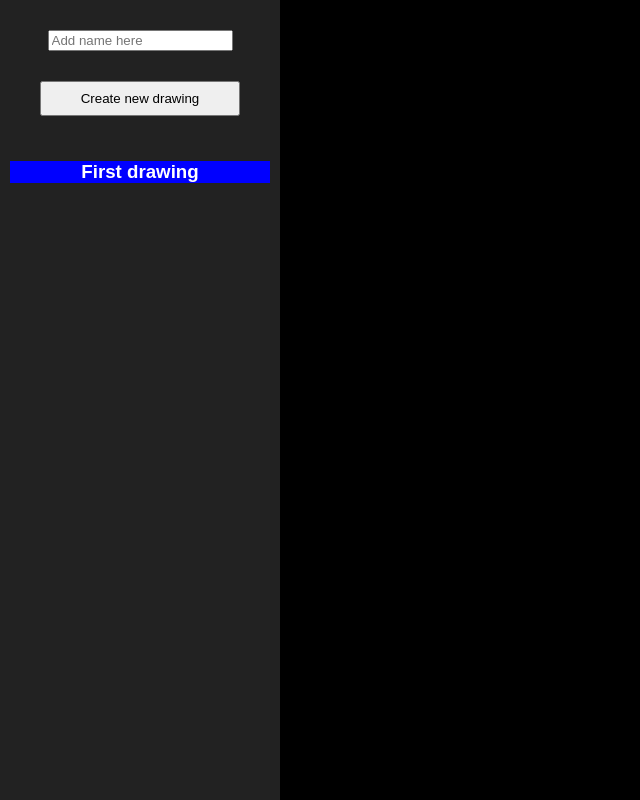
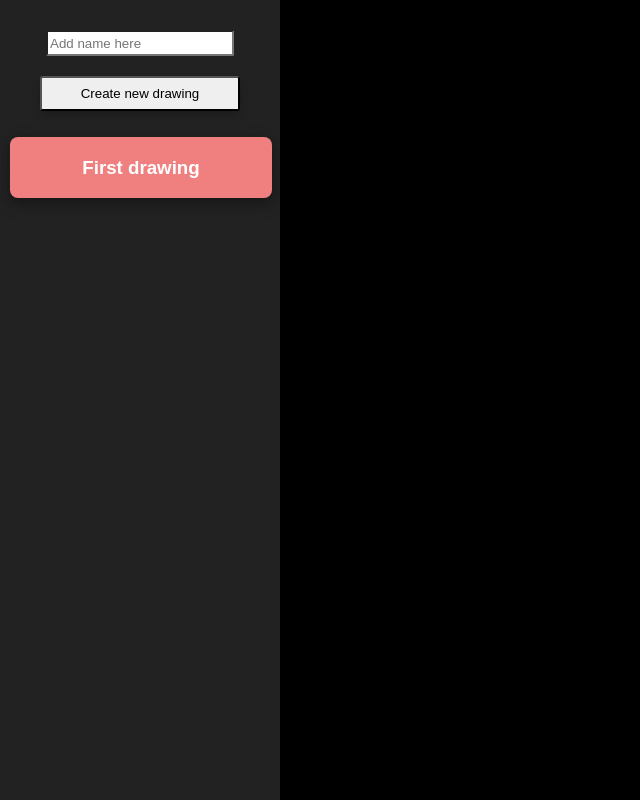
Before and after one commit to bulletaudio/sketchbox, a React (Create React App) app: page / in a window 1280 px wide. Shown: the whole page, without its empty margins (0-640 px from the left). Built offline with nearby package versions, Linux system fonts and the light colour scheme.

Commit message:
complete

```diff
--- a/src/App.js
+++ b/src/App.js
@@ -18,8 +18,6 @@ class App extends Component {
     super(props);
   }
 
-  //Declared outside of state
-  //so as to avoid triggering render everytime it changes
   lineOfCurrentDrawing = []
 
   componentDidMount() {
@@ -41,10 +39,10 @@ class App extends Component {
   createNewDrawing = (nameInput) => {
     const drawingsLength = this.state.drawings.length;
     var name = nameInput
-    if (nameInput === null) {
+
+    if (nameInput === null | nameInput === "") {
       name = `Drawing ${drawingsLength + 1}`;
     }
-    console.log(name);
 
     const drawing = {
       id: drawingsLength,
@@ -54,9 +52,6 @@ class App extends Component {
     this.addDrawingToList(drawing)
 
     const drawings = this.state.drawings
-    // this.setState({
-    //   indexOfCurrentDrawing: drawingsLength
-    // })
   }
 
   addDrawingToList(drawing) {
--- a/src/CSS/sideNav.css
+++ b/src/CSS/sideNav.css
@@ -2,25 +2,25 @@
     display: block;
     margin-left: auto;
     margin-right: auto;
-    margin-top: 30px;
+    margin-top: 20px;
     height: 35px;
     width: 200px;
+    box-shadow: 0 4px 8px 0 rgba(0, 0, 0, 0.2), 0 6px 20px 0 rgba(0, 0, 0, 0);
+    border-radius: 3px;
 }
 
-.Side-Nav {
-    display:flex;
-    height: 100vh;
-    width: 24%;
-    background: '#222222';
-}
 
-.Drawing-Name {
+.Drawing-Text {
     text-align: center;
     color: white;
 }
 
 .Current-Drawing {
-    background-color: blue;
+    background-color: lightcoral;
+    padding: 1px;
+    border-radius: 8px;
+    box-shadow: 0 4px 8px 0 rgba(0, 0, 0, 0.2), 0 6px 20px 0 rgba(0, 0, 0, 0.19);
+    width: 100%;
 }
 
 .Input {
@@ -28,4 +28,18 @@
     margin-left: auto;
     margin-right: auto;
     margin-top: 30px;
+    width: 180px;
+    height: 20px;
+    border-radius: 2px;
 }
+
+.Side-Nav {
+    width: 100%;
+    background-color: #222222;
+}
+
+.Drawings-List {
+    list-style-type: none;
+    padding: 10px;
+    align-content: center;
+}
--- a/src/canvas.js
+++ b/src/canvas.js
@@ -12,8 +12,7 @@ class Canvas extends Component {
 
     //1. Is user painting? 2. Color of paint. 3. Previous position user clicked before painting
     isPainting = false
-    userStrokeStyle = '#EE92C2';
-    guestStrokeStyle = '#F0C987';
+    userStrokeStyle = '#FFFFFF';
     canvasWidth = 1000;
     canvasHeight = 800;
 
@@ -83,32 +82,14 @@ class Canvas extends Component {
 
     redrawCanvas = () => {
         const line = this.props.app.lineOfCurrentDrawing;
-        console.log(`COUNT: ${line.length}`)
-
         const startingPosition = { offsetX: 0, offsetY: 0 };
 
         for (var i=0; i < line.length; i++) {
-
-            // const position = line[i]
-            // console.log(position)
-            // if (i === 0) {
-            //     //First position
-            //     const current = line[i];
-            //     this.paint(startingPosition, current, this.userStrokeStyle);
-            // } else {
-            //     //In between
-            //     const currentPosition = line[i - 1];
-            //     const lastPosition = line[i]
-            //     this.paint(lastPosition, currentPosition, this.userStrokeStyle);
-
-            // }
             const position = line[i];
             this.paint(position.start, position.stop, this.userStrokeStyle);
 
         }
-
     }
-
 
     render() {
         return (
@@ -129,5 +110,6 @@ class Canvas extends Component {
           this.redrawCanvas();
       }
 
+
 }
 export default Canvas;
--- a/src/sideNav.js
+++ b/src/sideNav.js
@@ -6,7 +6,7 @@ import './CSS/sideNav.css';
 class SideNav extends Component {
 
     state = {
-      newDrawingName: null
+      inputValue: ""
     }
 
     render() {
@@ -15,40 +15,38 @@ class SideNav extends Component {
 
         return (
             <Router>
-            <div className="Side-Nav">
-              <div style={{
-                width: '100%',
-                background: '#222222'
-              }}>
-                <input className="Input" type="text" placeholder="Add name here"/>
-                <button onClick={(e) => {
-                  this.props.app.createNewDrawing(this.state.newDrawingName)
-                }} className="Create-New-Button" style={{
-                  }}>Create new drawing</button>
+              <div className="Side-Nav">
+                <input className="Input" type="text" placeholder="Add name here" value={this.state.inputValue} onChange={this.handleChange}/>
+                <button onClick={(e) => {this.didTapNewDrawingButton() }} className="Create-New-Button"> Create new drawing </button>
 
-                <ul style={{listStyleType: 'none', padding:'10px'}}>
+                <ul className="Drawings-List">
                     {
                       drawings.map((drawing) => {
                         if (drawing.id === indexOfCurrentDrawing) {
-                          return <li  className="Current-Drawing"><h3 className="Drawing-Name">{drawing.name}</h3></li>
+                          return <li  className="Current-Drawing"><h3 className="Drawing-Text">{drawing.name}</h3></li>
                         }
                       return <li><h3 onClick={(e) => {
                         this.props.app.selectDrawing(drawing.id)
-                      }} className="Drawing-Name">{drawing.name}</h3></li>
+                      }} className="Drawing-Text">{drawing.name}</h3></li>
                     })}
                 </ul>
               </div>
-            </div>
-
           </Router>
         )
     }
 
-    handleChange = (text) => {
+    handleChange = (evt) => {
       this.setState({
-        newDrawingName: text
+        inputValue: evt.target.value
       })
+    }
 
+    didTapNewDrawingButton = () => {
+      this.props.app.createNewDrawing(this.state.inputValue)
+
+      this.setState({
+        inputValue: ""
+      })
     }
 }
 
```
